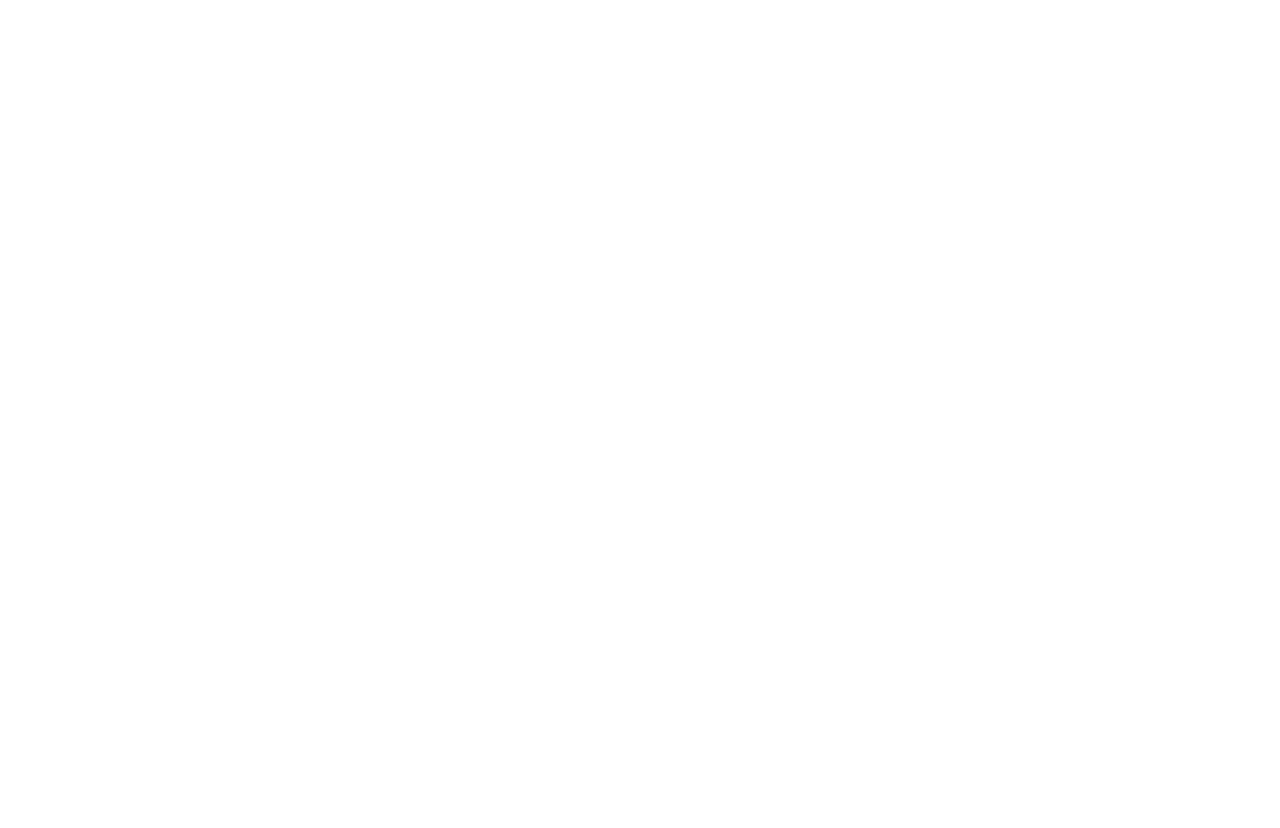
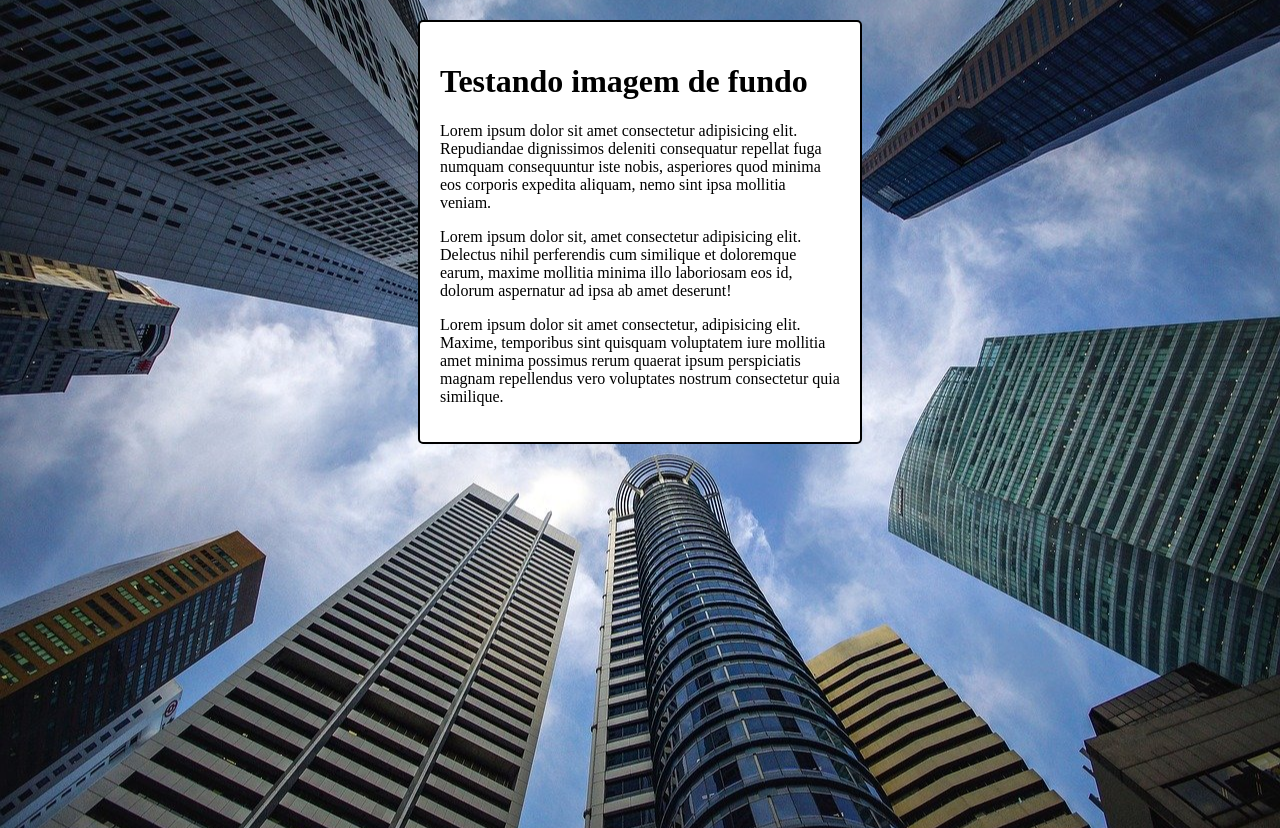
Before and after one commit to GabrielMarconciniFonseca/html-css, a plain HTML site: page ex022/fundo006.html in a window 1280 px wide. Before the commit the page ends 800 px from the top, so only its background shows below. Drawn offline with Linux system fonts and the light colour scheme.

Commit message:
testando backgraound position

```diff
--- a/ex022/fundo006.html
+++ b/ex022/fundo006.html
@@ -5,6 +5,48 @@
     <meta http-equiv="X-UA-Compatible" content="IE=edge" />
     <meta name="viewport" content="width=device-width, initial-scale=1.0" />
     <title>Document</title>
+    <style>
+      body{
+        height: 100vh;
+        background-color: black;
+        background-image: url(img/wallpaper002.jpg);
+        background-repeat: no-repeat;
+        background-position: center center;
+        background-size: cover;
+
+      }
+      main{
+        background-color: white;
+        padding: 20px;
+        margin: auto;
+        width: 400px;
+        margin-top:20px;
+        border-radius: 5px;
+        border: solid 2px black;
+
+      }
+    </style>
   </head>
-  <body></body>
+  <body>
+    <main>
+      <h1>Testando imagem de fundo</h1>
+      <p>
+        Lorem ipsum dolor sit amet consectetur adipisicing elit. Repudiandae
+        dignissimos deleniti consequatur repellat fuga numquam consequuntur iste
+        nobis, asperiores quod minima eos corporis expedita aliquam, nemo sint
+        ipsa mollitia veniam.
+      </p>
+      <p>
+        Lorem ipsum dolor sit, amet consectetur adipisicing elit. Delectus nihil
+        perferendis cum similique et doloremque earum, maxime mollitia minima
+        illo laboriosam eos id, dolorum aspernatur ad ipsa ab amet deserunt!
+      </p>
+      <p>
+        Lorem ipsum dolor sit amet consectetur, adipisicing elit. Maxime,
+        temporibus sint quisquam voluptatem iure mollitia amet minima possimus
+        rerum quaerat ipsum perspiciatis magnam repellendus vero voluptates
+        nostrum consectetur quia similique.
+      </p>
+    </main>
+  </body>
 </html>
```
